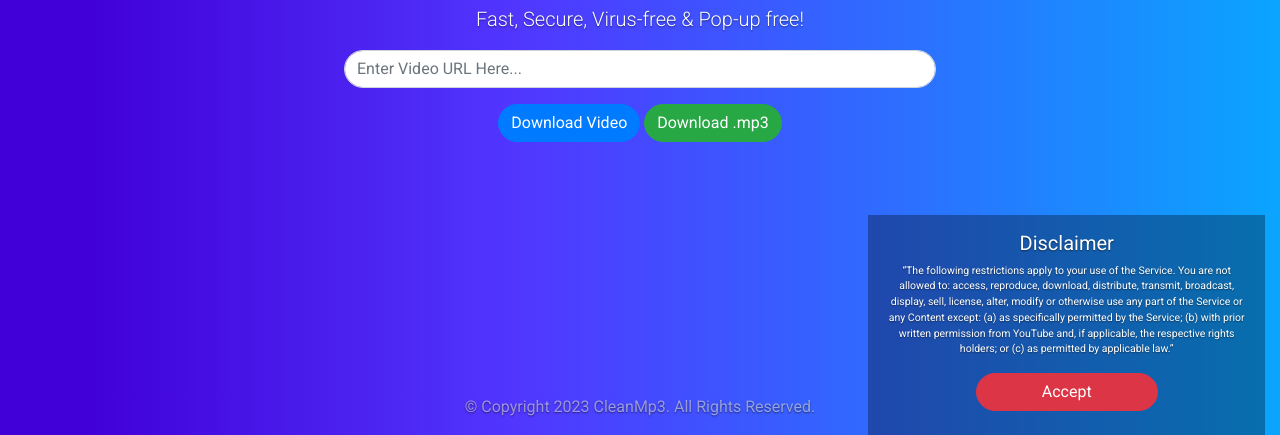
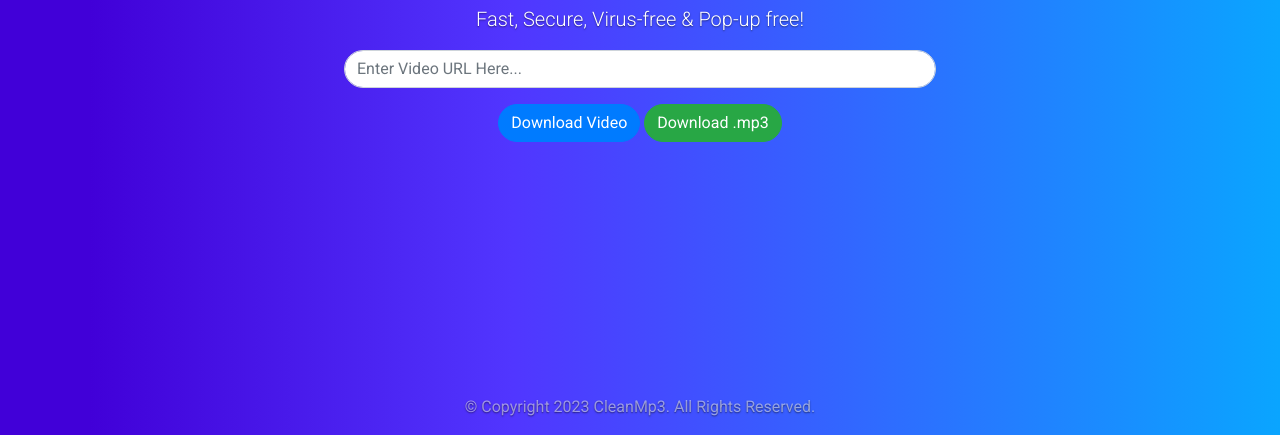
Before and after one commit to crypticcipher/yt2mp3app, a Flask app: page / in a window 1280 px wide. Shown: the part 365-800 px from the top of the page. Run offline with Flask 2, Linux system fonts and the light colour scheme; some libraries are stand-ins or nearby versions.

Commit message:
removed cookie pop-up

```diff
--- a/templates/index.html
+++ b/templates/index.html
@@ -173,7 +173,7 @@
     </div>
 </div> -->
 
-<div id="cookieNotice" class="row">
+<!-- <div id="cookieNotice" class="row">
     <div class="col-md-4 col-sm-12 button-fixed">
       <div class="p-3 pb-4 bg-custom text-white">
         <div class="row">
@@ -196,7 +196,7 @@
         <button type="button" style="border-radius: 35px;" class="btn btn-danger w-50" onclick="acceptCookieConsent();">Accept</button>
       </div>
     </div>
-  </div>
+  </div> -->
 
 
 
```
